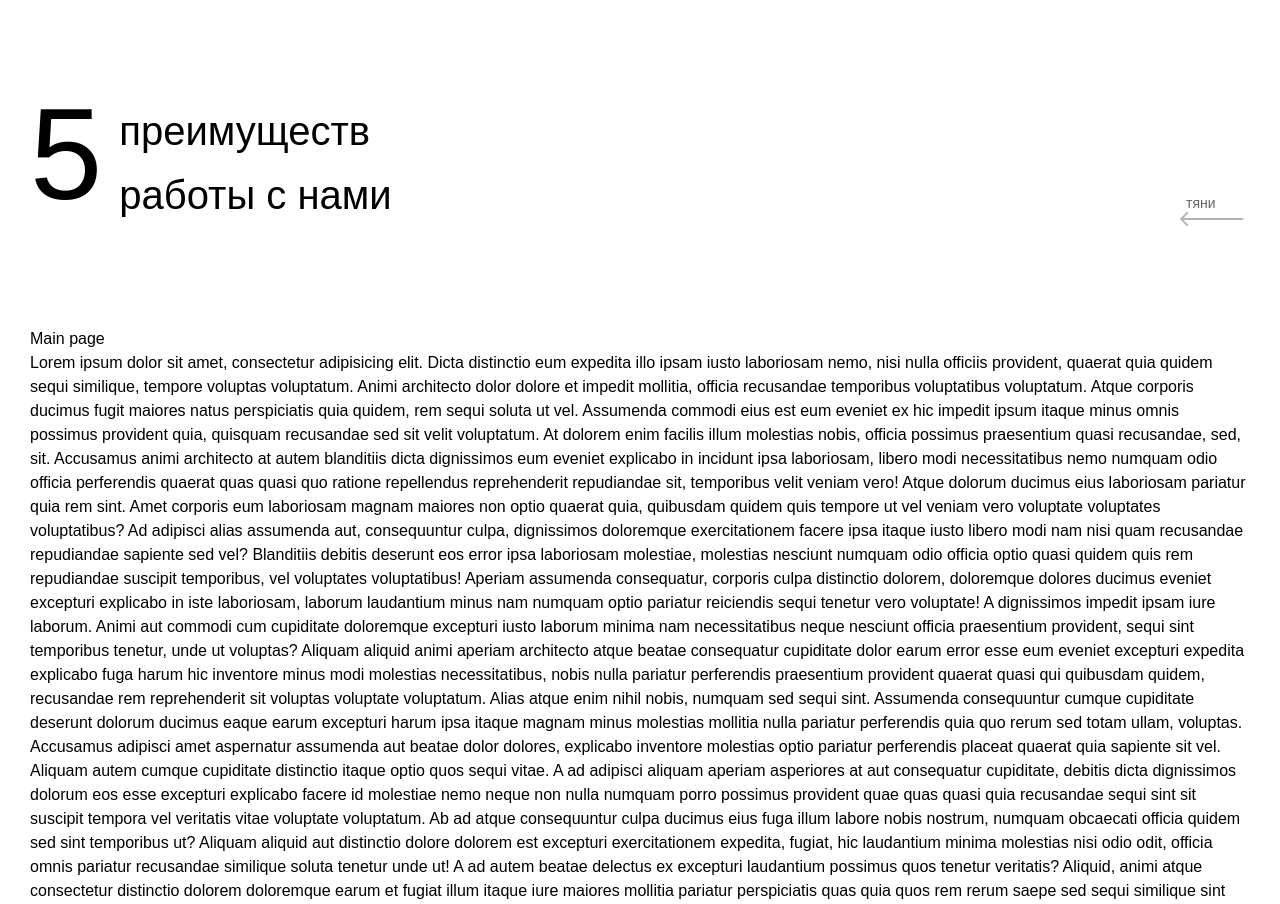
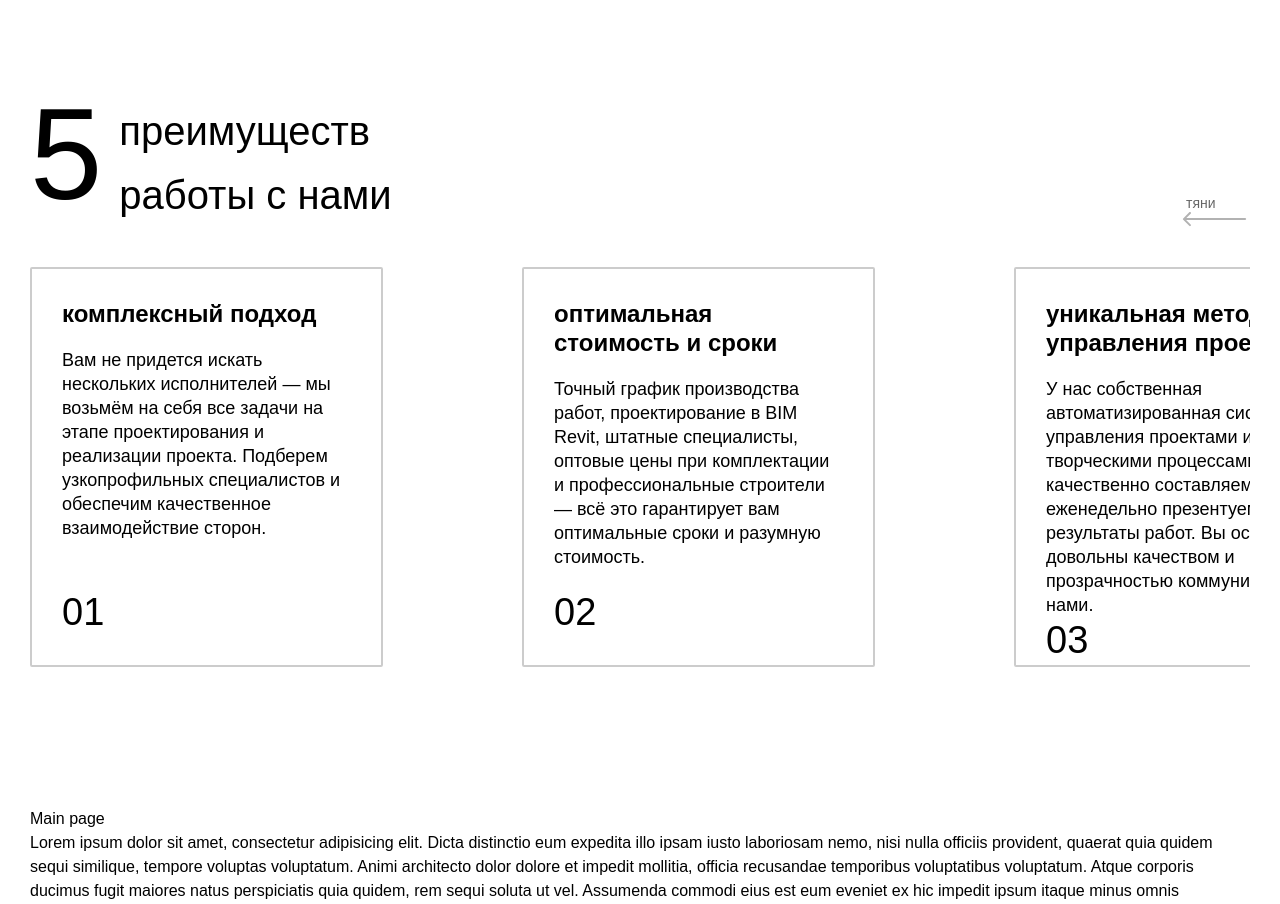
Before and after one commit to azizbek721/stoodio, a React (Create React App) app: page / in a window 1280 px wide. Shown: the part 1868-2772 px from the top of the page. Built offline with nearby package versions, Linux system fonts and the light colour scheme.

Commit message:
Advantages component finished with fully adaptive.

```diff
--- a/package.json
+++ b/package.json
@@ -16,6 +16,7 @@
     "react-scripts": "5.0.1",
     "redux": "^4.2.1",
     "styled-components": "^6.0.7",
+    "swiper": "^10.2.0",
     "web-vitals": "^2.1.4"
   },
   "scripts": {
--- a/src/components/main/advantages/Advantages.js
+++ b/src/components/main/advantages/Advantages.js
@@ -1,11 +1,58 @@
 import React from 'react';
 import "./Advantages.scss"
 import arrowRight from "../../../assets/images/arrow-right.svg"
+import {Swiper, SwiperSlide} from "swiper/react";
+import {Pagination} from 'swiper/modules';
+import useWindowSize from "../../../hooks/useWindowSize";
 
 const Advantages = () => {
+
+    const {width} = useWindowSize();
+    const advantages = [
+        {
+            id: 1,
+            title: "комплексный подход",
+            description: "Вам не придется искать нескольких исполнителей — мы возьмём на себя все задачи на этапе проектирования и реализации проекта. Подберем узкопрофильных специалистов и обеспечим качественное взаимодействие сторон.",
+            number: "01"
+        },
+        {
+            id: 2,
+            title: "оптимальная стоимость и сроки",
+            description: "Точный график производства работ, проектирование в BIM Revit, штатные специалисты, оптовые цены при комплектации и профессиональные строители — всё это гарантирует вам оптимальные сроки и разумную стоимость.",
+            number: "02"
+        },
+        {
+            id: 3,
+            title: "уникальная методика управления проектами",
+            description: "У нас собственная автоматизированная система управления проектами и творческими процессами. Мы качественно составляем ТЗ и еженедельно презентуем результаты работ. Вы останетесь довольны качеством и прозрачностью коммуникаций с нами.",
+            number: "03"
+        },
+        {
+            id: 4,
+            title: "принцип одного окна",
+            description: "Закрепим за Вашим проектом персонального менеджера. Его главная задача — представлять Ваши интересы перед командой проектировщиков и строителей, системно контролируя все договоренности.",
+            number: "04"
+        },
+        {
+            id: 5,
+            title: "гарантия качества",
+            description: "16 лет на рынке, более 300 проектов, офисы в городах присутствия, собственный штат опытных специалистов, командная работа над каждым проектом, трехконтурная проверка качества рабочей документации (ГАП/ГИП, юрист, сметчик), гарантийные обязательства в договоре — нам можно доверять ;)",
+            number: "05"
+        }
+    ]
+    const slidesPerView =
+        width > 1280 ? 3.2 :
+            width > 900 ? 2.5 :
+                width > 500 ? 1.6 :
+                    width > 400 ? 1.4 : // Screen size less than 500, but greater than 400
+                        width > 350 ? 1.3 : // Screen size less than 400, but greater than 300
+                            1.1;
+    const spaceBetween = 10; // Fixed space between slides
+
     return (
+        <div className="container mx-auto">
             <div className="advantages">
-            <div className="advantages-top container mx-auto flex justify-between items-end">
+                <div className="advantages-top flex justify-between items-end">
                     <div className="top-left flex items-start gap-x-4">
                         <h5 className="number">5</h5>
                         <h5>преимуществ <br/> работы с нами</h5>
@@ -15,6 +62,28 @@ const Advantages = () => {
                         <img src={arrowRight} alt=""/>
                     </div>
                 </div>
+                <Swiper
+                    spaceBetween={spaceBetween}
+                    slidesPerView={slidesPerView}
+                    pagination={false}
+                    modules={[Pagination]}
+                    className="mySwiper"
+                >
+                    {advantages.map((el) => (
+                        <SwiperSlide key={el.id}>
+                            <div className="advantage-cards">
+                                <div className="advantage-card flex flex-col justify-between">
+                                    <div className="advantage-texts">
+                                        <h2>{el.title}</h2>
+                                        <p>{el.description}</p>
+                                    </div>
+                                    <h4 className="advantage-number">{el.number}</h4>
+                                </div>
+                            </div>
+                        </SwiperSlide>
+                    ))}
+                </Swiper>
+            </div>
         </div>
     );
 };
--- a/src/components/main/advantages/Advantages.scss
+++ b/src/components/main/advantages/Advantages.scss
@@ -61,6 +61,48 @@
       }
     }
   }
+  .advantage-cards {
+    margin-top: 40px;
+    margin-bottom: 40px;
+    width: 353px;
+    .advantage-card {
+      width: 353px;
+      height: 400px;
+      border: 2px solid rgba(0, 0, 0, 0.2);
+      border-radius: 2px;
+      padding: 30px;
+      .advantage-texts {
+        h2 {
+          text-size-adjust: auto;
+          transform-origin: center center;
+          line-height: 29px;
+          font-size: 24px;
+          font-weight: 600;
+          color: #000000;
+          word-break: normal;
+          display: table-cell;
+          vertical-align: middle;
+        }
+        p {
+          text-size-adjust: auto;
+          transform-origin: center center;
+          line-height: 24px;
+          color: #000000;
+          font-size: 18px;
+          font-weight: 400;
+          margin-top: 20px;
+        }
+      }
+      .advantage-number {
+        text-size-adjust: auto;
+        transform-origin: center center;
+        line-height: 46px;
+        font-size: 38px;
+        color: #000000;
+        font-weight: 400;
+      }
+    }
+  }
 }
 
 
@@ -84,6 +126,33 @@
         p {
           line-height: 16px;
           font-size: 13px;
+        }
+      }
+    }
+    .advantage-cards {
+      margin-top: 30px;
+      margin-bottom: 0;
+      width: 100%;
+      .advantage-card {
+        width: 240px;
+        height: 310px;
+        padding: 10px;
+        .advantage-texts {
+          h2 {
+            line-height: 20px;
+            font-size: 17px;
+          }
+          p {
+            line-height: 17px;
+            font-size: 13px;
+            font-weight: 300;
+            margin-top: 15px;
+          }
+        }
+        .advantage-number {
+          line-height: 31px;
+          font-size: 24px;
+          font-weight: 300;
         }
       }
     }
--- a/src/index.css
+++ b/src/index.css
@@ -93,7 +93,7 @@
 
 @media screen and (max-width: 650px) {
   .container {
-    padding: 0 15px;
+    padding: 0 20px;
     width: 100%;
   }
 }
--- a/src/index.js
+++ b/src/index.js
@@ -1,6 +1,9 @@
 import React from 'react';
 import ReactDOM from 'react-dom/client';
 import './index.css';
+import 'swiper/css';
+import 'swiper/css/navigation';
+import 'swiper/css/pagination';
 import App from './App';
 import {BrowserRouter} from "react-router-dom";
 import {store} from "./store/store";
```
Also changed, not shown: 1 other file (tests, documents, lock files or other folders). Lines whose indentation alone changed are shown as unchanged.
